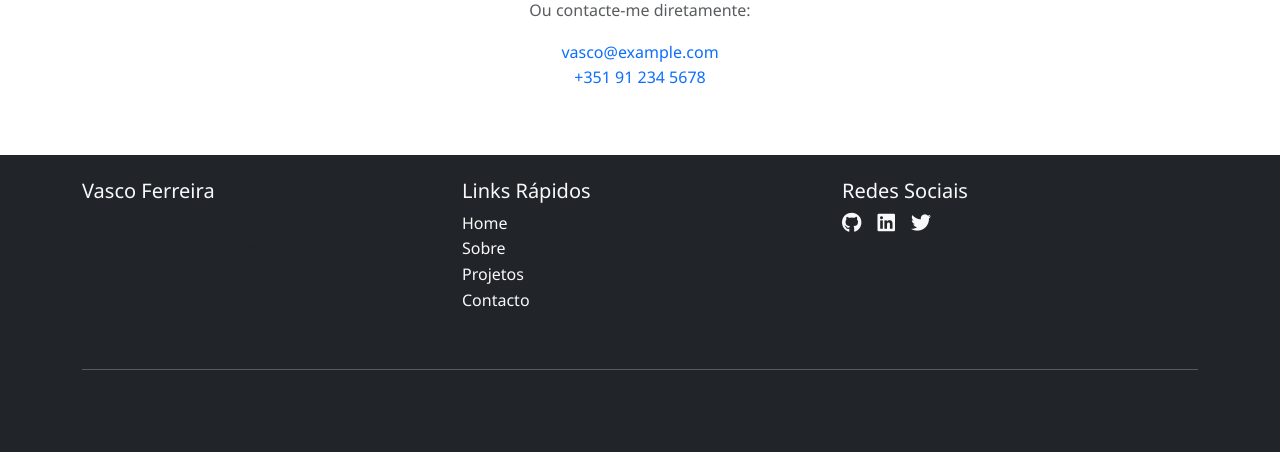
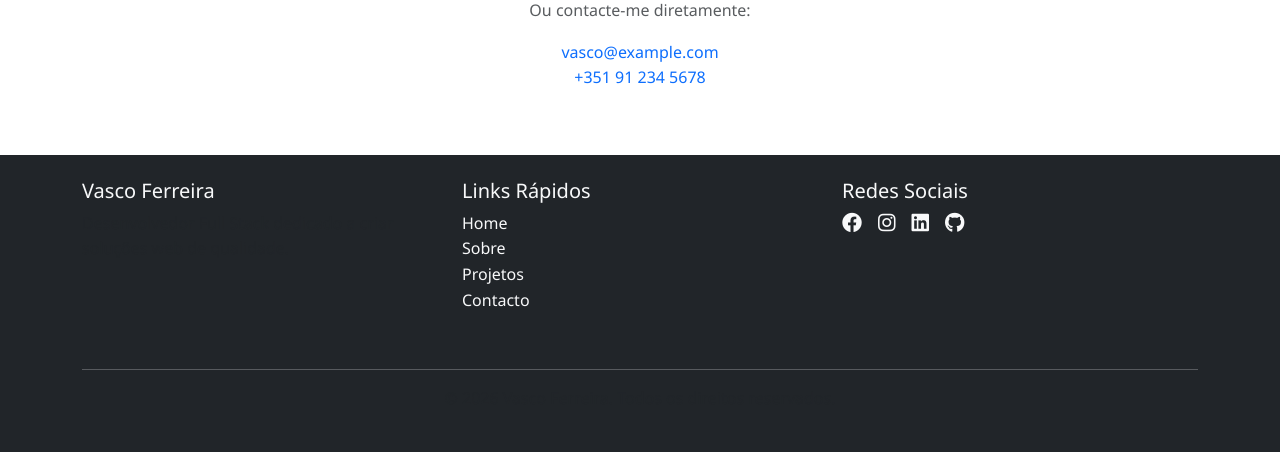
Before and after one commit to vascoferreira2001/Portf-lio, a PHP site: page / in a window 1280 px wide. Shown: the part 3282-3734 px from the top of the page. Run offline with PHP 8.4, Linux system fonts and the light colour scheme.

Commit message:
feat: Update social media links - Add Facebook and Instagram, remove Twitter

```diff
--- a/includes/footer.php
+++ b/includes/footer.php
@@ -17,14 +17,17 @@
             <div class="col-lg-4 mb-4">
                 <h5>Redes Sociais</h5>
                 <div class="d-flex gap-3">
-                    <a href="https://github.com" target="_blank" class="text-light text-decoration-none">
-                        <i class="fab fa-github fa-lg"></i>
+                    <a href="https://facebook.com" target="_blank" class="text-light text-decoration-none" title="Facebook">
+                        <i class="fab fa-facebook fa-lg"></i>
                     </a>
-                    <a href="https://linkedin.com" target="_blank" class="text-light text-decoration-none">
+                    <a href="https://instagram.com" target="_blank" class="text-light text-decoration-none" title="Instagram">
+                        <i class="fab fa-instagram fa-lg"></i>
+                    </a>
+                    <a href="https://linkedin.com" target="_blank" class="text-light text-decoration-none" title="LinkedIn">
                         <i class="fab fa-linkedin fa-lg"></i>
                     </a>
-                    <a href="https://twitter.com" target="_blank" class="text-light text-decoration-none">
-                        <i class="fab fa-twitter fa-lg"></i>
+                    <a href="https://github.com" target="_blank" class="text-light text-decoration-none" title="GitHub">
+                        <i class="fab fa-github fa-lg"></i>
                     </a>
                 </div>
             </div>
--- a/includes/hero.php
+++ b/includes/hero.php
@@ -9,7 +9,7 @@
                         <img src="img/profile.jpg" alt="Vasco Ferreira" class="img-fluid">
                     </div>
                     <h1 class="display-3 fw-bold mb-3 text-white">Vasco Ferreira</h1>
-                    <h3 class="h3 mb-4 text-light fw-light">Desenvolvedor Full Stack</h3>
+                    <h3 class="h3 mb-4 text-light fw-light">Desenvolvedor</h3>
                     <p class="lead text-light mb-4">
                         Transformo ideias em soluções web inovadoras com paixão e tecnologia
                     </p>
@@ -22,14 +22,17 @@
                         </a>
                     </div>
                     <div class="social-links justify-content-center">
-                        <a href="https://github.com" target="_blank" class="social-icon" title="GitHub">
-                            <i class="fab fa-github"></i>
+                        <a href="https://facebook.com" target="_blank" class="social-icon" title="Facebook">
+                            <i class="fab fa-facebook"></i>
+                        </a>
+                        <a href="https://instagram.com" target="_blank" class="social-icon" title="Instagram">
+                            <i class="fab fa-instagram"></i>
                         </a>
                         <a href="https://linkedin.com" target="_blank" class="social-icon" title="LinkedIn">
                             <i class="fab fa-linkedin"></i>
                         </a>
-                        <a href="https://twitter.com" target="_blank" class="social-icon" title="Twitter">
-                            <i class="fab fa-twitter"></i>
+                        <a href="https://github.com" target="_blank" class="social-icon" title="GitHub">
+                            <i class="fab fa-github"></i>
                         </a>
                     </div>
                 </div>
```
